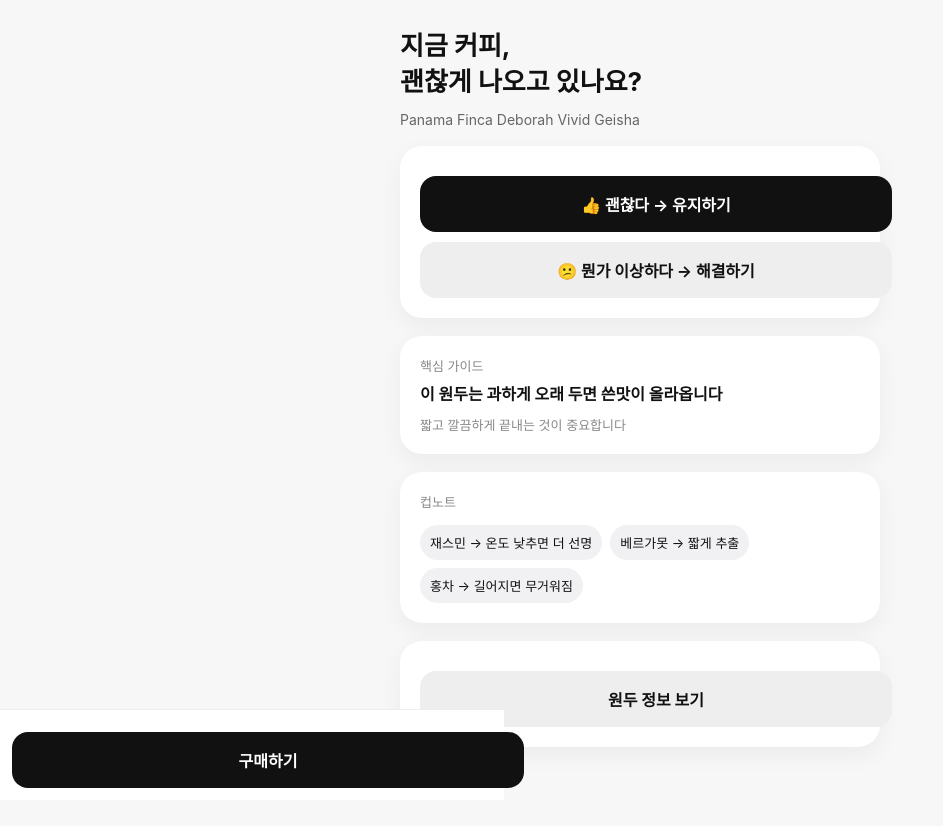
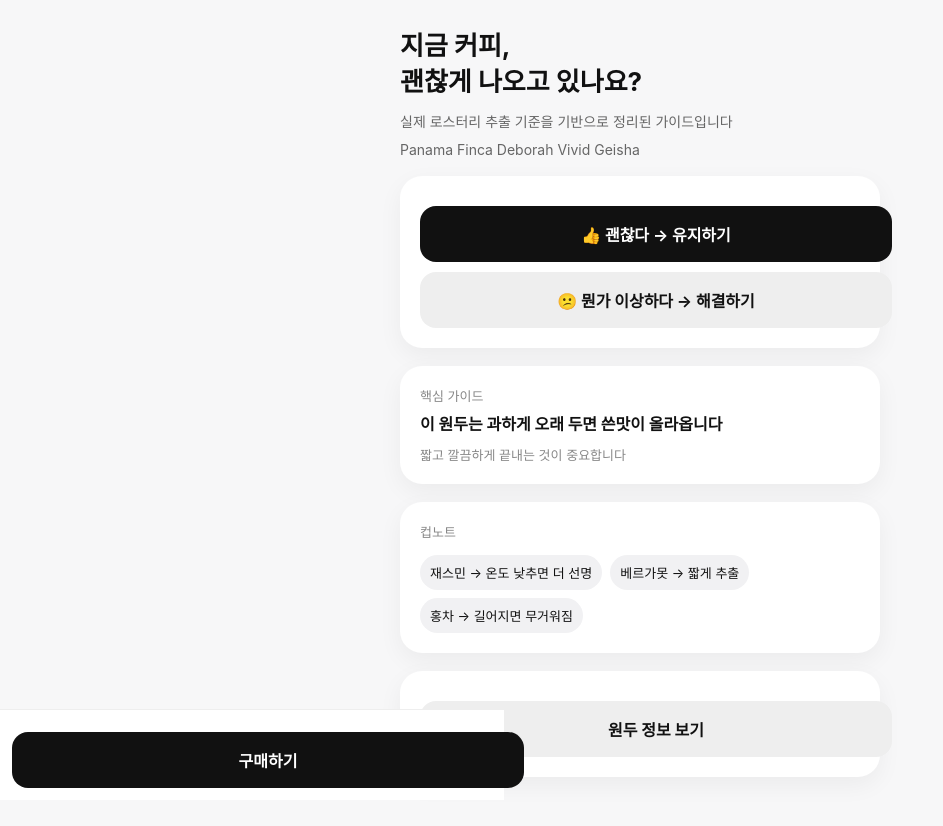
Before and after one commit to dy8tvcr6cd-sys/coffee-site, a plain HTML site: page index.html in a window 1280 px wide. Shown: the whole page, without its empty margins (0-943 px from the left). Drawn offline with Linux system fonts and the light colour scheme.

Commit message:
Update index.html

```diff
--- a/index.html
+++ b/index.html
@@ -100,7 +100,9 @@ h1 {
 <div class="container">
 
   <h1>지금 커피,<br>괜찮게 나오고 있나요?</h1>
-
+<div class="subtitle">
+  실제 로스터리 추출 기준을 기반으로 정리된 가이드입니다
+</div>
   <div class="subtitle">
     Panama Finca Deborah Vivid Geisha
   </div>
```
